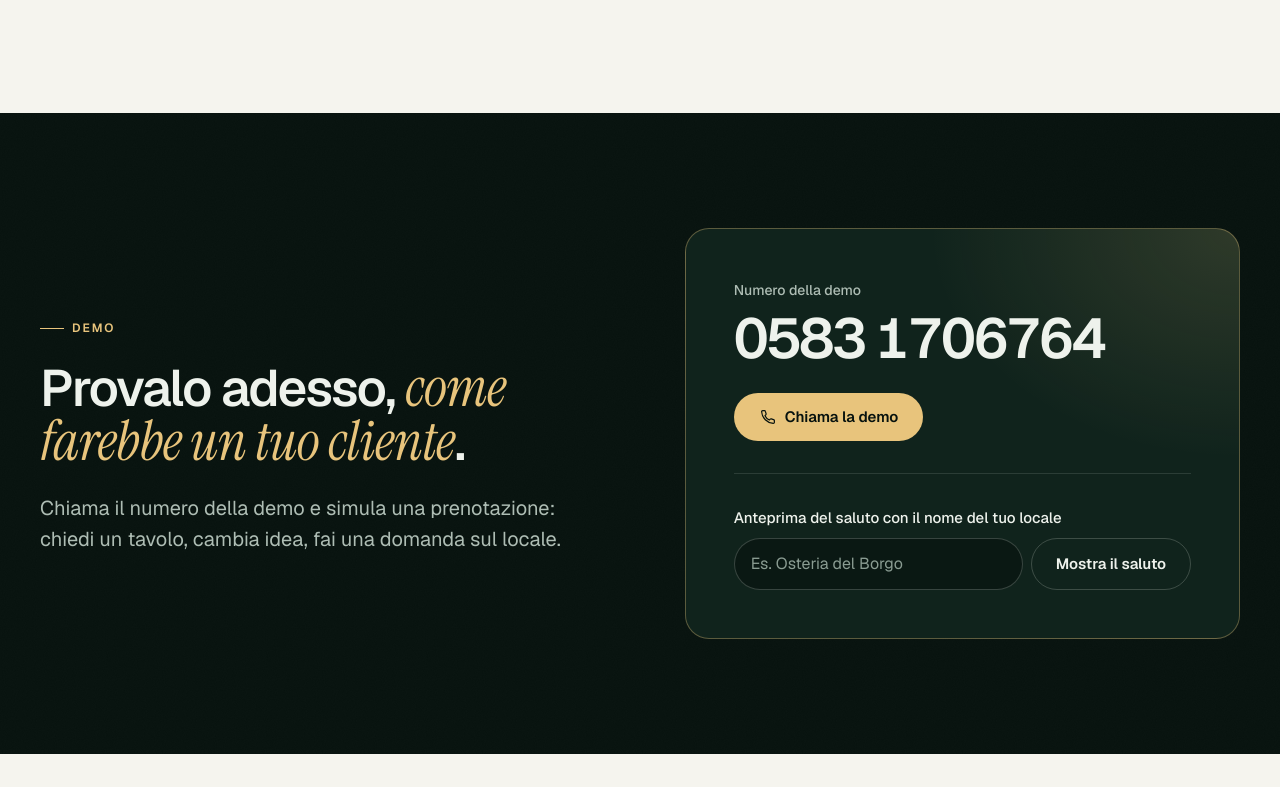
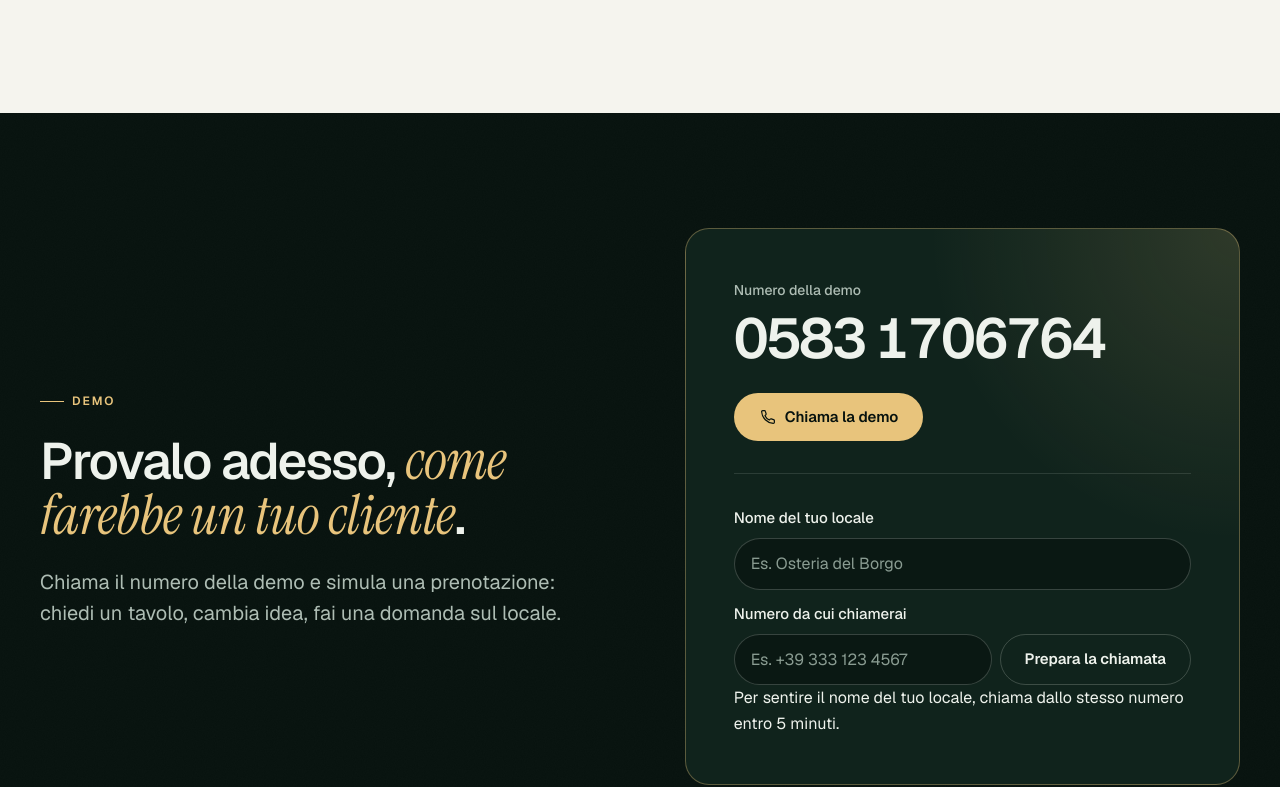
Before and after one commit to Purepath23/reeb-studio, a plain HTML site: page phonetic-ai/index.html in a window 1280 px wide. Shown: the part 5221-6008 px from the top of the page. Drawn offline with Linux system fonts and the light colour scheme.

Commit message:
Aggiungi i campi per la prova telefonica

```diff
--- a/phonetic-ai/index.html
+++ b/phonetic-ai/index.html
@@ -337,14 +337,22 @@
           <span class="number">0583 1706764</span>
           <a class="btn btn-gold" href="tel:+3905831706764"><svg aria-hidden="true"><use href="#i-phone"/></svg>Chiama la demo</a>
 
-          <form class="greeting-form" id="greeting-form" novalidate>
-            <label for="nome-locale">Anteprima del saluto con il nome del tuo locale</label>
+          <form class="greeting-form" id="greeting-form" data-endpoint="https://prova-doppi-turni-production.up.railway.app/telefono/demo-saluto" novalidate>
+            <label for="nome-locale">Nome del tuo locale</label>
+            <div class="inline-field" style="grid-template-columns:minmax(0,1fr);margin-bottom:var(--s3)">
+              <input type="text" id="nome-locale" placeholder="Es. Osteria del Borgo" autocomplete="organization" aria-describedby="greeting-err" maxlength="80" required>
+            </div>
+            <label for="telefono-demo">Numero da cui chiamerai</label>
             <div class="inline-field">
-              <input type="text" id="nome-locale" placeholder="Es. Osteria del Borgo" autocomplete="organization" aria-describedby="greeting-err" maxlength="120" required>
-              <button class="btn btn-ghost" type="submit">Mostra il saluto</button>
+              <input type="tel" id="telefono-demo" placeholder="Es. +39 333 123 4567" autocomplete="tel" aria-describedby="demo-istruzioni greeting-err" maxlength="32" required>
+              <button class="btn btn-ghost" type="submit">Prepara la chiamata</button>
             </div>
+            <p id="demo-istruzioni" class="fine">Per sentire il nome del tuo locale, chiama dallo stesso numero entro 5 minuti.</p>
             <p class="field-error" id="greeting-err" role="alert"></p>
             <p class="greeting-out" id="greeting-out" aria-live="polite"></p>
+            <div id="demo-personalizzata" hidden>
+              <a class="btn btn-gold" href="tel:+3905831706764"><svg aria-hidden="true"><use href="#i-phone"/></svg>Chiama ora</a>
+            </div>
           </form>
         </div>
       </div>
@@ -491,6 +499,6 @@
   </footer>
 
   <script src="../assets/js/site.js" defer></script>
-  <script src="../assets/js/phonetic.js" defer></script>
+  <script src="../assets/js/phonetic.js?v=saluto-telefonico" defer></script>
 </body>
 </html>
```
